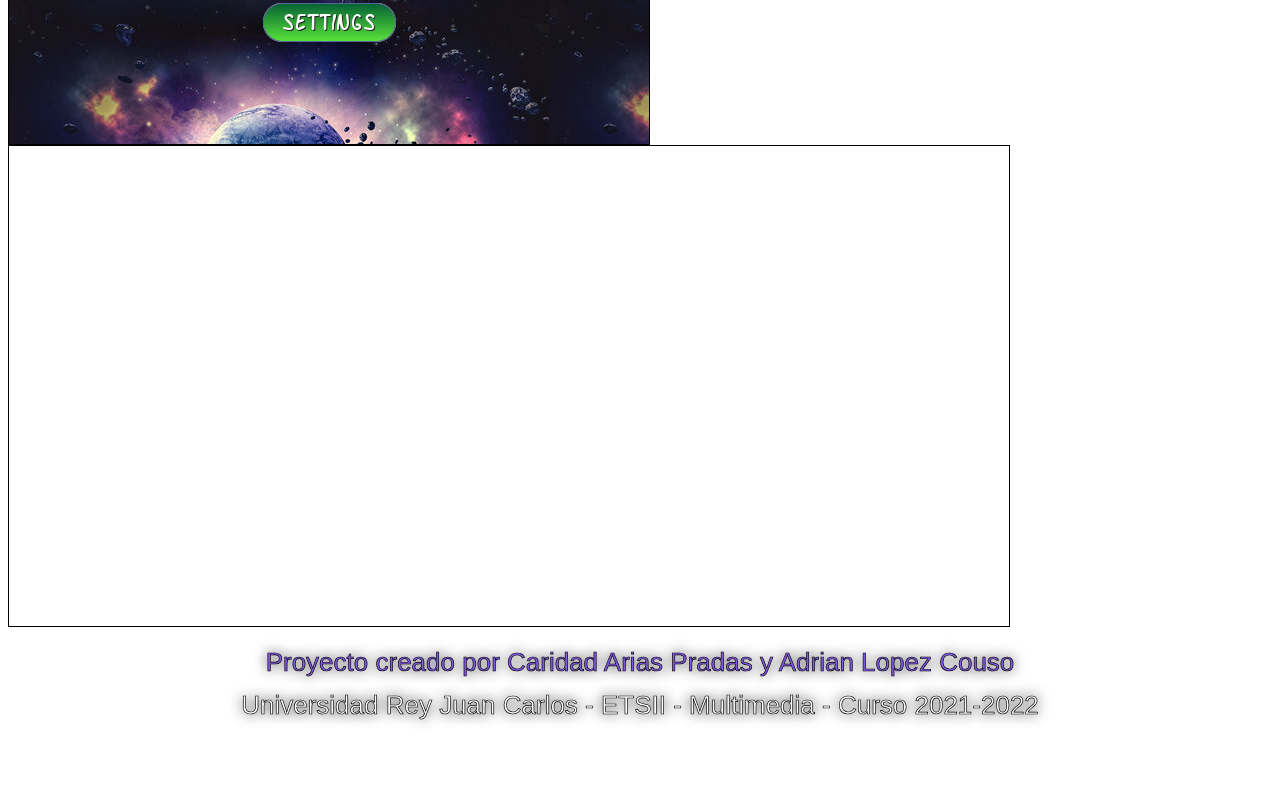
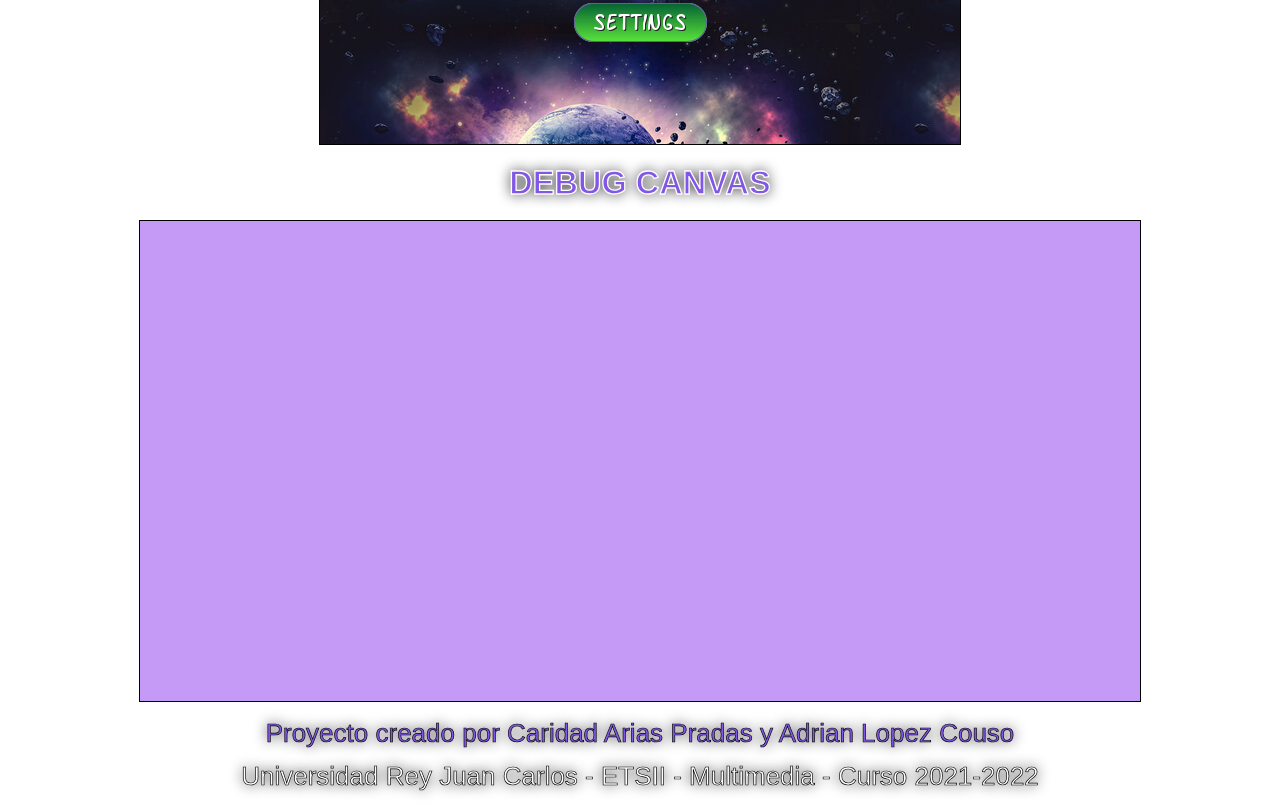
Before and after one commit to Adriton1/Multimedia, a plain HTML site: page index.html in a window 1280 px wide. Shown: the part 420-1228 px from the top of the page. Before the commit the page ends 1157 px from the top, so only its background shows below. Drawn offline with Linux system fonts and the light colour scheme.

Commit message:
Fixing game and canvas positions and adding a new splashscreen

```diff
--- a/index.html
+++ b/index.html
@@ -11,10 +11,10 @@
 
 	<body>
 		<br>
-		<br>
 		<div>
 			<h1>SPACE WAR</h1>
 		</div>
+		<br>
 		<div id="gamecontainer">
 			<canvas id="gamecanvas" width="640" height="480" class="gamelayer">
 			</canvas>
@@ -47,7 +47,14 @@
 			</div>
 
 		</div>
-		<canvas id="debugcanvas" width="1000" height="480" style="border:1px solid black;"></canvas>
+		<br>
+		<div>
+			<h1>DEBUG CANVAS</h1>
+		</div>
+		<br>
+		<div id="spacewardebug">
+			<canvas id="debugcanvas" width="1000" height="480"></canvas>
+		</div>
 	</body>
 	<footer>
 		<p class="footer1">Proyecto creado por Caridad Arias Pradas y Adrian Lopez Couso</p>
--- a/styles.css
+++ b/styles.css
@@ -3,6 +3,7 @@
 	height:480px;
 	background: url(images/splashscreenSpace.jpg);
 	border: 1px solid black;
+	margin: 0 auto;
 }
 
 .gamelayer {
@@ -110,6 +111,12 @@ endingscreen {
 
 /*CODIGO NUEVO AÑADIDO*/
 
+/*body{
+    background: url(../images/splashscreen_comando_estelar.jpg);
+    background-size: cover;
+    background-repeat: no-repeat;
+}*/
+
 body h1{
     font-family: 'Rubik', sans-serif;
     font-size: 25px;
@@ -122,6 +129,14 @@ body h1{
     margin:auto;
     margin-bottom: 5px;
     margin-top:5px;
+}
+
+#spacewardebug{
+    width: 1000px;
+    height: 480px;
+    border: 1px solid#000000;
+    margin: 0 auto;
+    background: rgb(197, 154, 247);
 }
 
 p.footer1 {
```
Also changed, not shown: images/splashscreen_comando_estelar.jpg (added).
